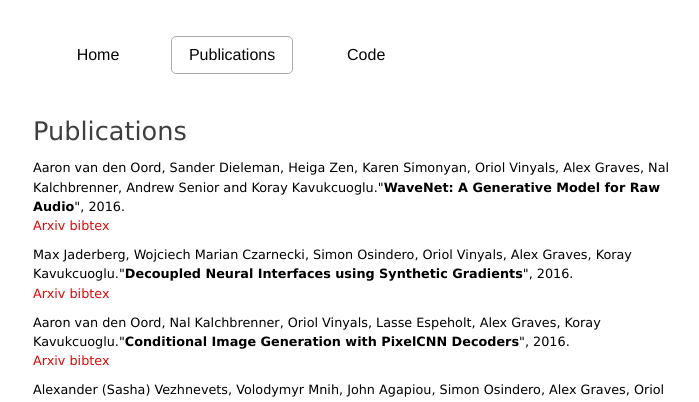
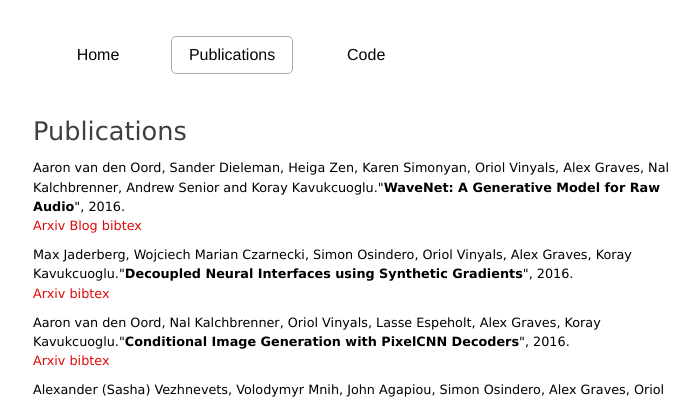
Before and after one commit to koraykv/koraykv.github.com, a Jekyll site: the page built from publications.md, in a window 1280 px wide and 900 px high. Shown: the top 402 px of the window, without its empty margins (287-986 px from the left). Built offline with Jekyll 4.4.1, drawn with Linux system fonts in a browser that asks for light colours.

Commit message:
Update publications.md

```diff
--- a/publications.md
+++ b/publications.md
@@ -14,6 +14,7 @@
 
 <br>
 <a href="https://arxiv.org/pdf/1609.03499.pdf">Arxiv</a>
+<a href="https://deepmind.com/blog/wavenet-generative-model-raw-audio/">Blog</a>
 <a href="#" onclick="toggle_visibility('bib-aaron-wavenet-2016');return false;">bibtex</a>
 
 </div>
```
